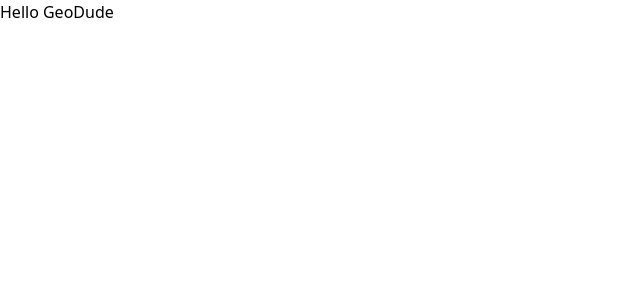
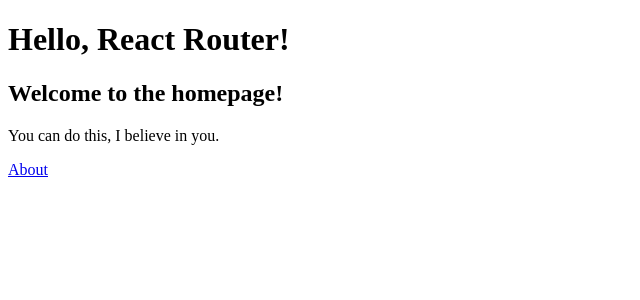
Before and after one commit to MIRAD-geo/all-thumbs, a React app: page / in a window 1280 px wide. Shown: the top 300 px of the page, without its empty margins (0-640 px from the left). Built offline with nearby package versions, Linux system fonts and the light colour scheme; the HTML template or start-up script is replaced by a standard one.

Commit message:
react router set-up

```diff
--- a/package.json
+++ b/package.json
@@ -5,8 +5,7 @@
   "main": "index.js",
   "scripts": {
     "clean": "rm dist/bundle.js",
-    "build-dev": "webpack --mode development",
-    "build-prod": "webpack --mode production",
+    "build": "webpack --mode development",
     "start": "webpack serve --hot --mode development",
     "test": "jest"
   },
@@ -46,6 +45,7 @@
     "react": "^17.0.2",
     "react-dom": "^17.0.2",
     "react-hot-loader": "^4.13.0",
+    "react-router-dom": "^6.3.0",
     "tailwindcss": "^3.0.23"
   }
 }
--- a/src/App.js
+++ b/src/App.js
@@ -1,17 +1,53 @@
-import React from "react";
+import {
+    BrowserRouter,
+    Routes,
+    Route,
+    Link
+  } from "react-router-dom";
+  import * as React from "react";
 
+  function App() {
+    return (
+      <BrowserRouter>
+        <div>
+          <h1>Hello, React Router!</h1>
+          <Routes>
+            <Route path="/" element={<Home />} />
+          </Routes>
+        </div>
+      </BrowserRouter>
+    );
+  }
 
-class App extends React.Component {
-  render() {
-    const { name } = this.props;
+  function Home() {
     return (
       <>
-        <h1 className="text-4xl text-white bg-black">
-          Hello GeoDude
-        </h1>
+        <main>
+          <h2>Welcome to the homepage!</h2>
+          <p>You can do this, I believe in you.</p>
+        </main>
+        <nav>
+          <Link to="/about">About</Link>
+        </nav>
       </>
     );
   }
-}
 
-export default App;
+  function About() {
+    return (
+      <>
+        <main>
+          <h2>Who are we?</h2>
+          <p>
+            That feels like an existential question, don't you
+            think?
+          </p>
+        </main>
+        <nav>
+          <Link to="/">Home</Link>
+        </nav>
+      </>
+    );
+  }
+
+export default App
--- /dev/null
+++ b/src/index.html
@@ -0,0 +1,10 @@
+<!DOCTYPE html>
+<html lang="en">
+<head>
+  <meta charset="UTF-8">
+  <title>All Thumbs</title>
+</head>
+<body>
+  <div id="root"></div>
+</body>
+</html>
--- a/src/index.js
+++ b/src/index.js
@@ -1,8 +1,5 @@
-import React from "react";
-import ReactDOM from "react-dom";
-import App from "./App";
-import "./styles.css";
+import * as React from "react";
+import { render } from 'react-dom';
+import App from "./App.js";
 
-
-var mountNode = document.getElementById("app");
-ReactDOM.render(<App name="Jane" />, mountNode);
+render(<App />,document.getElementById("root"));
--- a/webpack.config.js
+++ b/webpack.config.js
@@ -56,8 +56,7 @@
   },
   plugins: [
     new HtmlWebpackPlugin({
-      templateContent: ({ htmlWebpackPlugin }) => '<!DOCTYPE html><html><head><meta charset=\"utf-8\"><title>' + htmlWebpackPlugin.options.title + '</title></head><body><div id=\"app\"></div></body></html>',
-      filename: 'index.html',
+     template: './src/index.html'
     }),
     new CleanWebpackPlugin()
   ]
```
Also changed, not shown: 1 other file (tests, documents, lock files or other folders).
